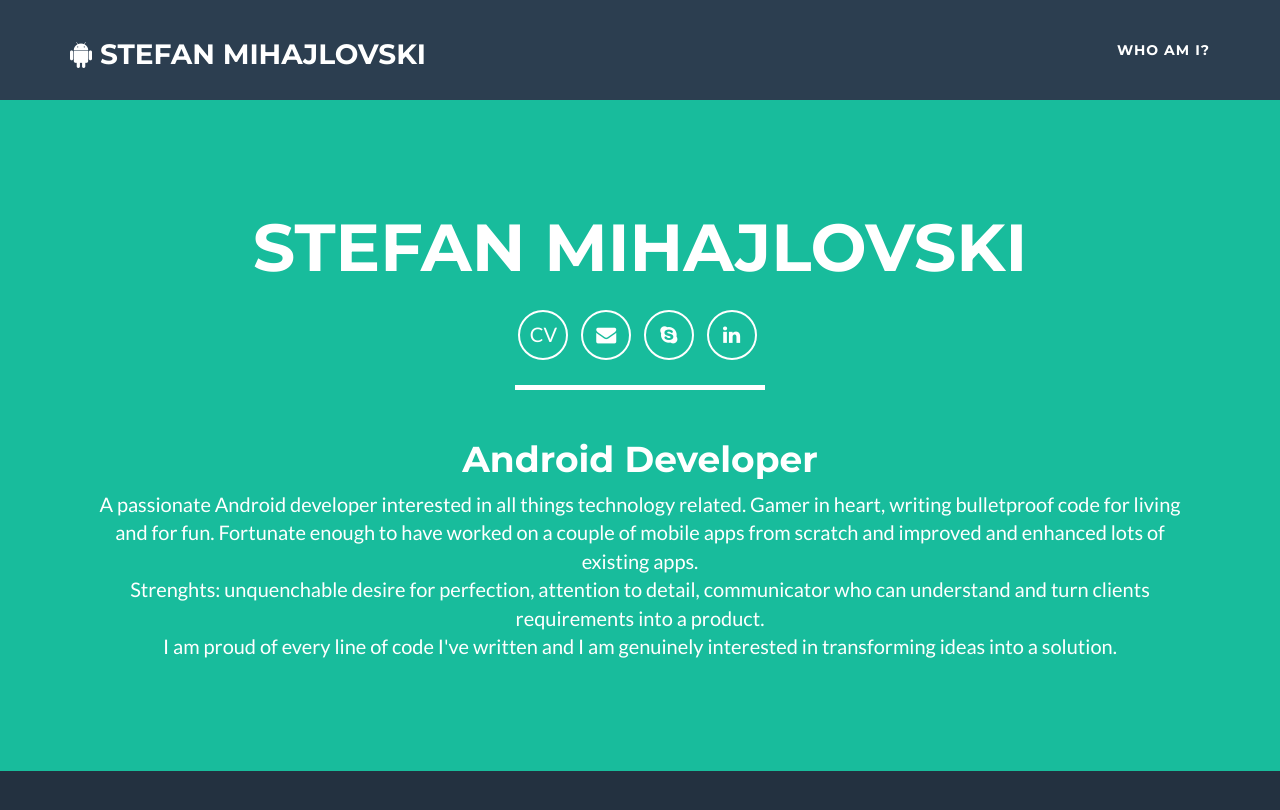
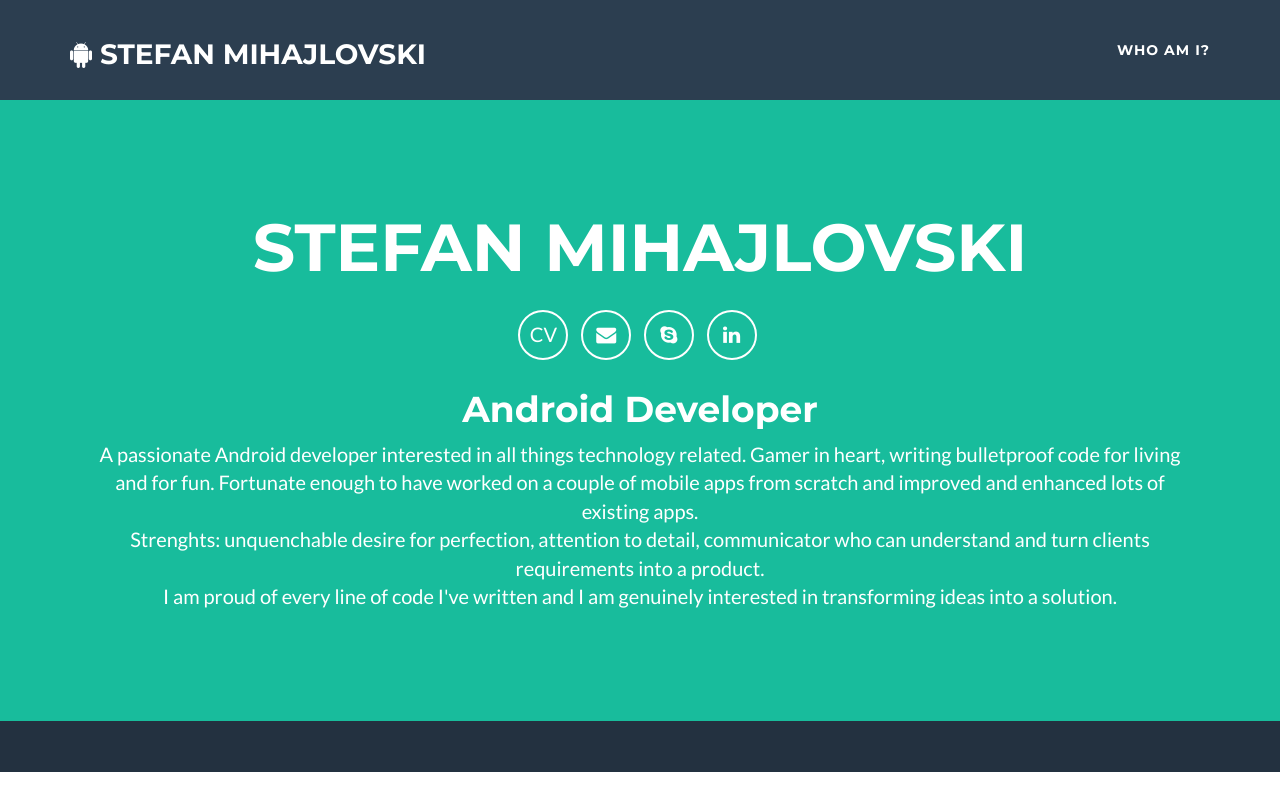
Before and after one commit to smihajlovski/smihajlovski.github.io, a website: page index.html in a window 1280 px wide. Drawn offline with nearby package versions, Linux system fonts and the light colour scheme.

Commit message:
removed star light

```diff
--- a/index.html
+++ b/index.html
@@ -80,7 +80,6 @@
                                         <a href="https://www.linkedin.com/in/stefan-mihajlovski-289b9082/" class="btn-social btn-outline"><i class="fa fa-fw fa-linkedin"></i></a>
                                     </li>
                                 </ul>
-                        <hr class="star-light">
                 <div class="col-lg-12 text-center">
                     <h1>Android Developer</h2>
                     <p>A passionate Android developer interested in all things technology related. Gamer in heart, writing bulletproof code for living and for fun. Fortunate enough to have worked on a couple of mobile apps from scratch and improved and enhanced lots of existing apps.
@@ -88,7 +87,6 @@
 					Strenghts: unquenchable desire for perfection, attention to detail, communicator who can understand and turn clients requirements into a product.
 					</br>
 					I am proud of every line of code I've written and I am genuinely interested in transforming ideas into a solution.</p>
-
                 </div>
             </div>
                     </div>
```
